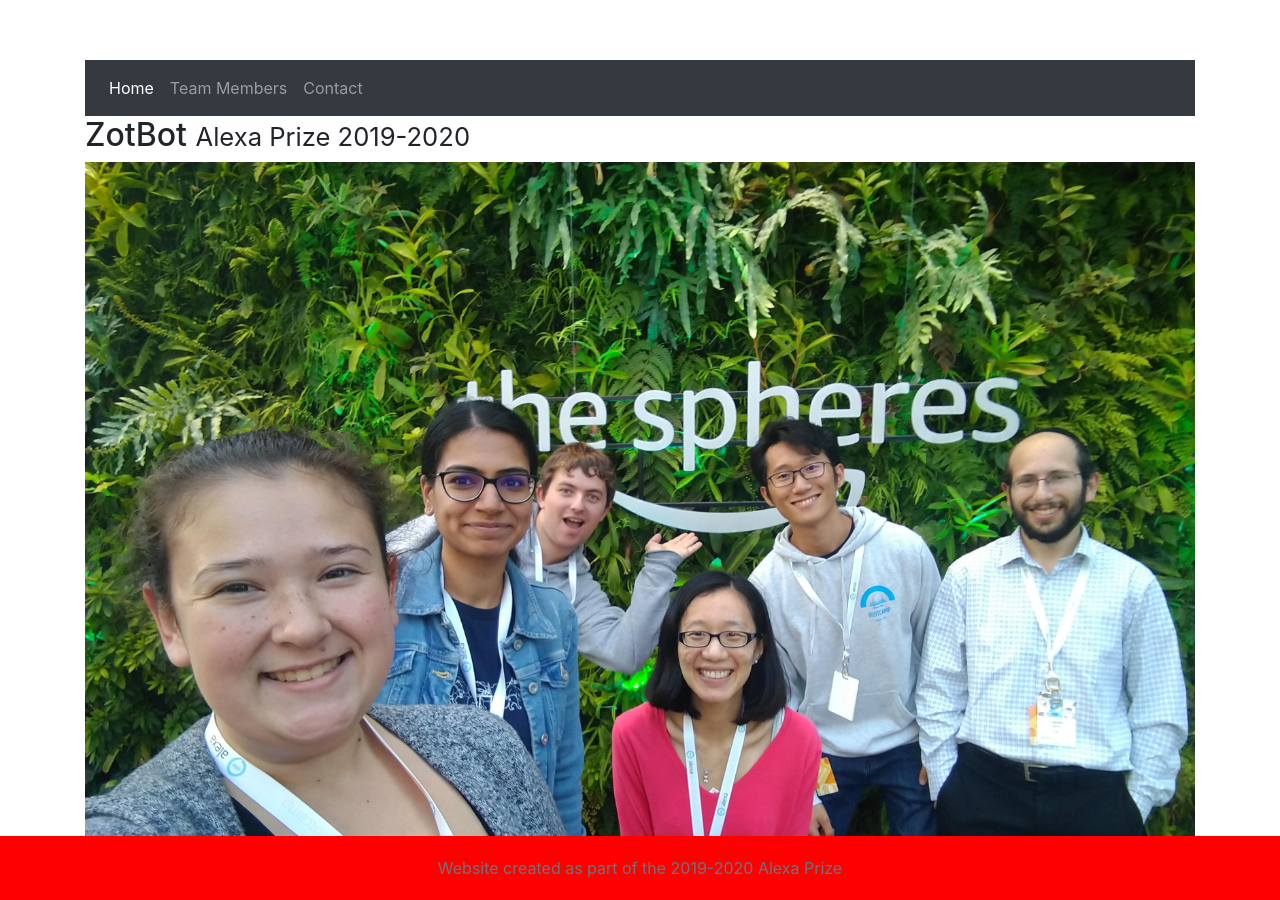
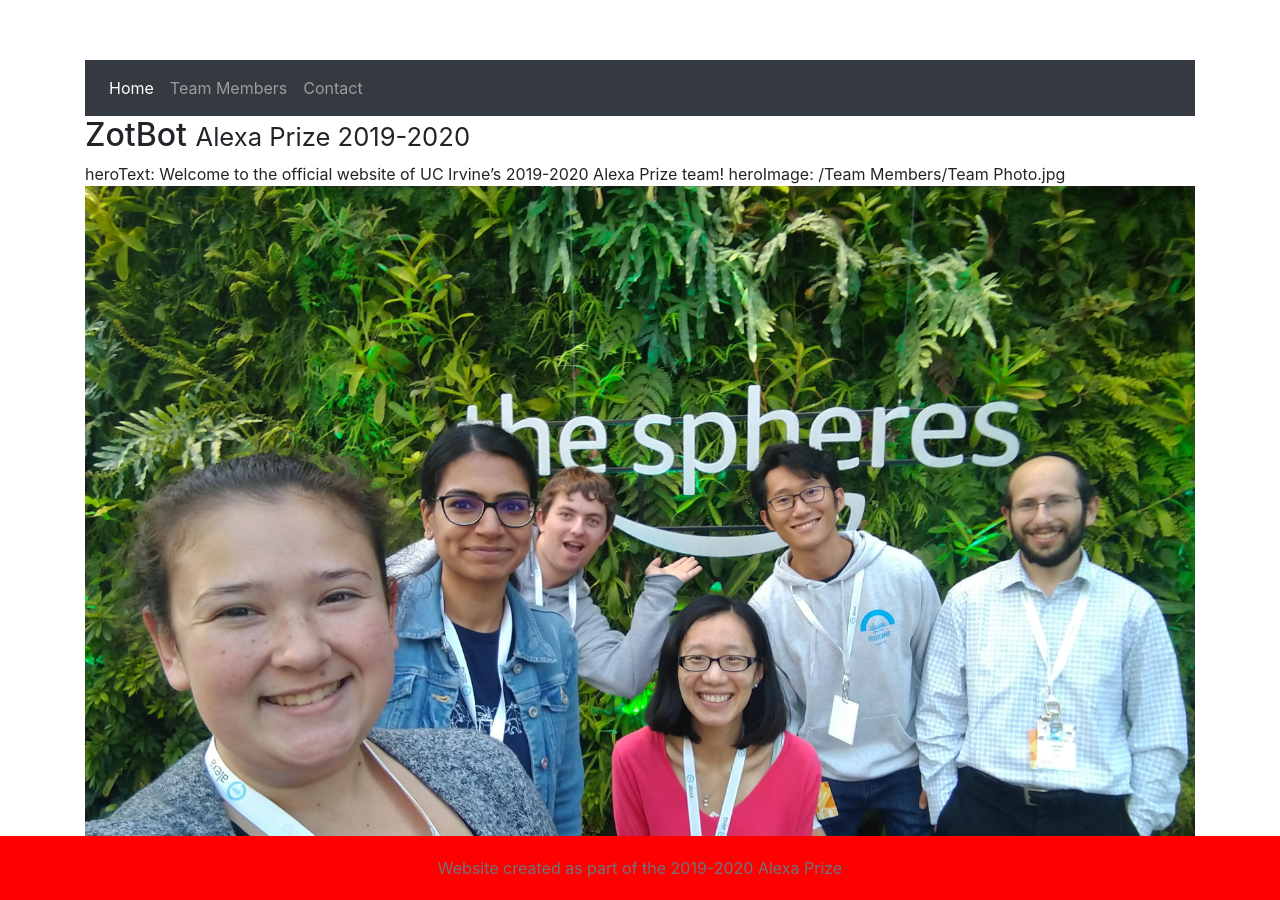
Before and after one commit to uci-zotbot/zotbot, a Jekyll site: the page built from docs/index.md, in a window 1280 px wide and 900 px high. Built offline with Jekyll 4.4.1, drawn with Linux system fonts in a browser that asks for light colours.

Commit message:
Update index.md

```diff
--- a/docs/index.md
+++ b/docs/index.md
@@ -2,6 +2,8 @@
 layout: default
 title: zotbot
 ---
+heroText: Welcome to the official website of UC Irvine’s 2019-2020 Alexa Prize team!
+heroImage: /Team Members/Team Photo.jpg
    <img src="Team Members/Team Photo.jpg" alt="Team Photo" style="width:100%">
 ## About ZotBot
 
```
